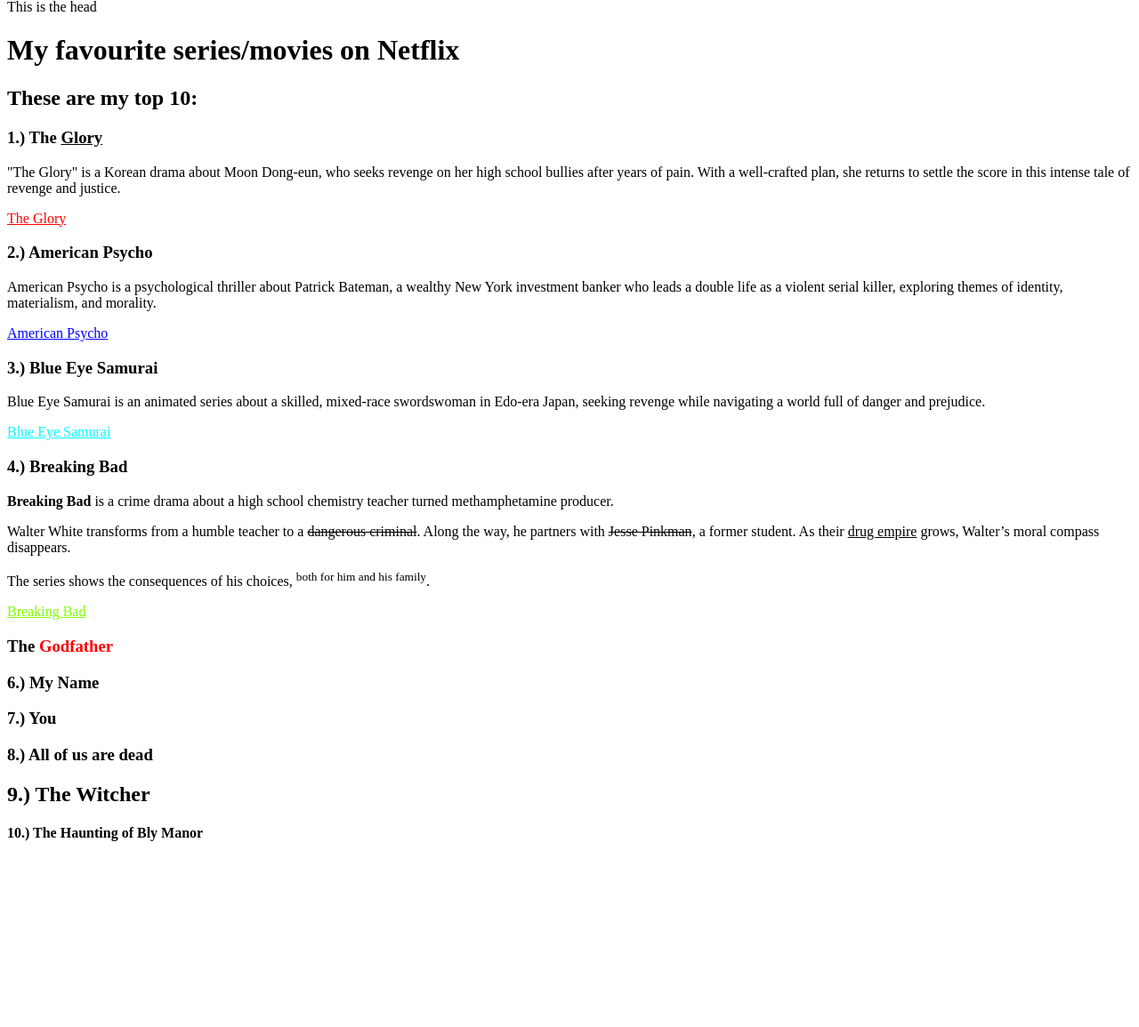
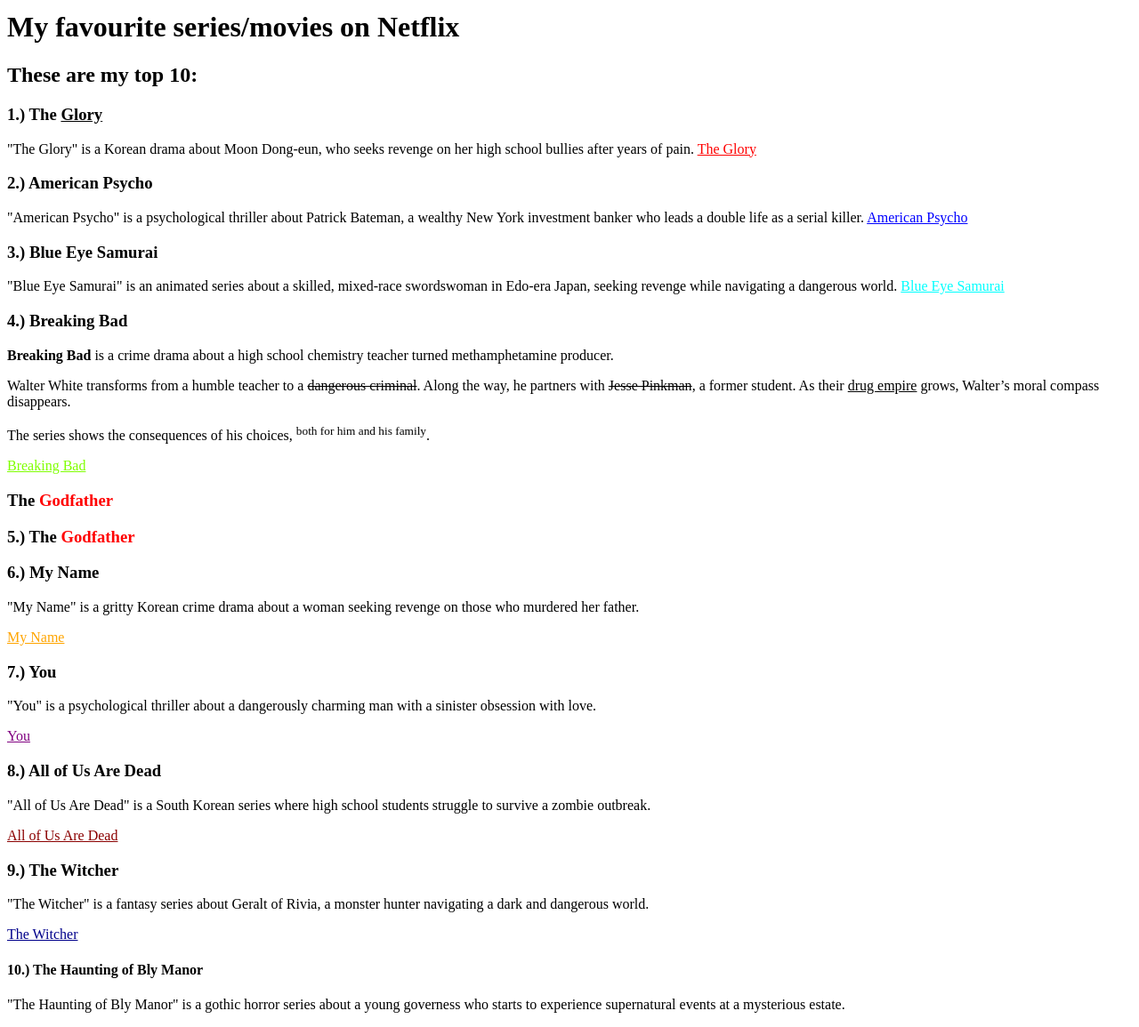
Before and after one commit to dpeker35/WMC_3AKIF-4AKIF, a plain HTML site: page aboutme.html in a window 1280 px wide. Shown: the part 9-1164 px from the top of the page at 89% size. Before the commit the page ends 976 px from the top, so only its background shows below. Drawn offline with Linux system fonts and the light colour scheme.

Commit message:
fehler ausgebessert, w3c ausprobiert

```diff
--- a/aboutme.html
+++ b/aboutme.html
@@ -1,39 +1,58 @@
 <!DOCTYPE html>
-<html>
+<html lang="en">
 
+<head>
+    <meta charset="UTF-8">
+    <meta name="viewport" content="width=device-width, initial-scale=1.0">
+    <title>My favourite series/movies on Netflix</title>
+</head>
 
-<head>This is the head</head>
+<body>
     <h1>My favourite series/movies on Netflix</h1>
     <h2>These are my top 10:</h2>
     <h3>1.) The <u>Glory</u></h3>
-<p>"The Glory" is a Korean drama about Moon Dong-eun, who seeks revenge on her
-high school bullies after years of pain. With a well-crafted plan, she returns to settle the score in this intense tale of revenge and justice.</p>
-<a href="https://www.netflix.com/at/title/81519223" style="color: red;">The Glory</a>
+    <p>"The Glory" is a Korean drama about Moon Dong-eun, who seeks revenge on her high school bullies after years of
+        pain. <a href="https://www.netflix.com/at/title/81519223" style="color: red;">The Glory</a></p>
     <h3>2.) American Psycho</h3>
-<p>American Psycho is a psychological thriller about Patrick Bateman, a wealthy New York investment banker who leads a double life as a violent serial killer, exploring themes of identity, materialism, and morality.</p>
-<a href="https://www.netflix.com/at/title/60000861" style="color: blue;">American Psycho</a>
+    <p>"American Psycho" is a psychological thriller about Patrick Bateman, a wealthy New York investment banker who
+        leads a double life as a serial killer. <a href="https://www.netflix.com/at/title/60000861"
+            style="color: blue;">American Psycho</a></p>
     <h3>3.) Blue Eye Samurai</h3>
-<p>Blue Eye Samurai is an animated series about a skilled, mixed-race swordswoman in Edo-era Japan, seeking revenge while navigating a world full of danger and prejudice.</p>
-<a href="https://www.netflix.com/at/title/81144203" style="color: aqua;">Blue Eye Samurai</a>
+    <p>"Blue Eye Samurai" is an animated series about a skilled, mixed-race swordswoman in Edo-era Japan, seeking
+        revenge while navigating a dangerous world. <a href="https://www.netflix.com/at/title/81144203"
+            style="color: aqua;">Blue Eye Samurai</a></p>
     <h3>4.) Breaking Bad</h3>
-<p><strong>Breaking Bad</strong> is a crime drama about a high school chemistry teacher turned methamphetamine producer.</p>
-<p>Walter White transforms from a humble teacher to a <s>dangerous criminal</s>. Along the way, he partners with <s>Jesse Pinkman</s>, a former student. As their <u>drug empire</u> grows, Walter’s moral compass disappears.</p>
+    <p><strong>Breaking Bad</strong> is a crime drama about a high school chemistry teacher turned methamphetamine
+        producer.</p>
+    <p>Walter White transforms from a humble teacher to a <s>dangerous criminal</s>. Along the way, he partners with
+        <s>Jesse Pinkman</s>, a former student. As their <u>drug empire</u> grows, Walter’s moral compass disappears.
+    </p>
     <p>The series shows the consequences of his choices, <sup>both for him and his family</sup>.</p>
     <a href="https://www.netflix.com/at/title/70143836" style="color: chartreuse;">Breaking Bad</a>
     <h3><span style="color: black;">The</span> <span style="color: red;">Godfather</span></h3>
+    <h3>5.) <span style="color: black;">The</span> <span style="color: red;">Godfather</span></h3>
 
     <h3>6.) My Name</h3>
+    <p>"My Name" is a gritty Korean crime drama about a woman seeking revenge on those who murdered her father.</p>
+    <a href="https://www.netflix.com/at/title/81011211" style="color: orange;">My Name</a>
+
     <h3>7.) You</h3>
-<h3>8.) All of us are dead</h3>
-<h2>9.) The Witcher</h2>
+    <p>"You" is a psychological thriller about a dangerously charming man with a sinister obsession with love.</p>
+    <a href="https://www.netflix.com/at/title/80211991" style="color: purple;">You</a>
+
+    <h3>8.) All of Us Are Dead</h3>
+    <p>"All of Us Are Dead" is a South Korean series where high school students struggle to survive a zombie outbreak.</p>
+    <a href="https://www.netflix.com/at/title/81237994" style="color: darkred;">All of Us Are Dead</a>
+
+    <h3>9.) The Witcher</h3>
+        <p>"The Witcher" is a fantasy series about Geralt of Rivia, a monster hunter navigating a dark and dangerous world.</p>
+        <a href="https://www.netflix.com/at/title/80189685" style="color: darkblue;">The Witcher</a>
+
         <h4>10.) The Haunting of Bly Manor</h4>
-
-<h4></h4>
+        <p>"The Haunting of Bly Manor" is a gothic horror series about a young governess who starts to experience
+            supernatural events at a mysterious estate.</p>
 
 
-
-
-
-
+</body>
 
 </html>
```
Lines whose indentation alone changed are shown as unchanged.
